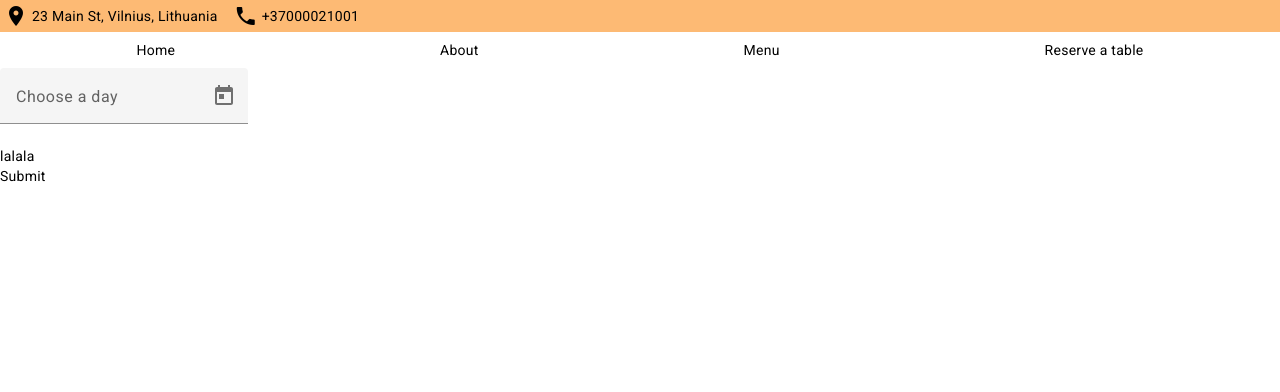
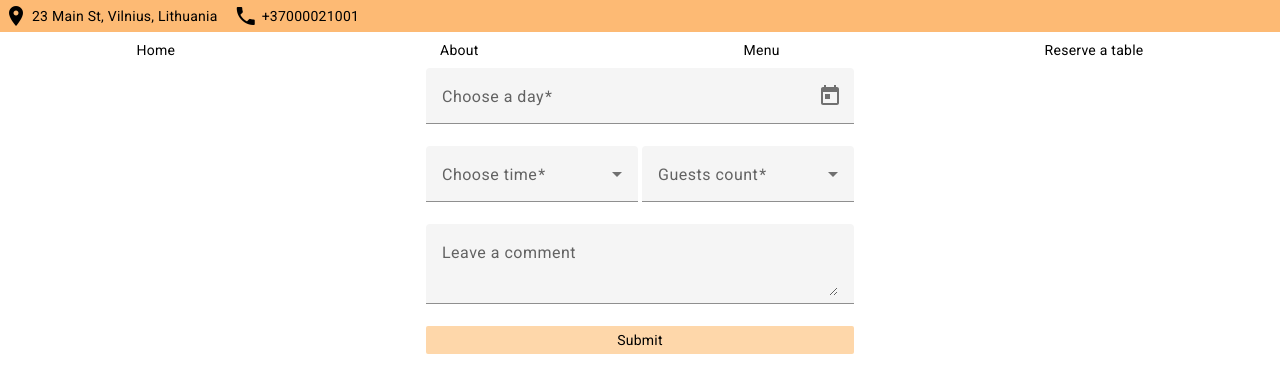
Before and after one commit to dambrauske/restaurant, an Angular app: page /reservation in a window 1280 px wide. Shown: the top 392 px of the page. Built offline with nearby package versions, Linux system fonts and the light colour scheme.

Commit message:
reservation form updated

```diff
--- a/src/app/views/reservation/reservation.component.html
+++ b/src/app/views/reservation/reservation.component.html
@@ -1,16 +1,53 @@
-<div>
-  <form>
+<div class="flex justify-center">
+  <form
+    (ngSubmit)="onSubmit()"
+    [formGroup]="reservationForm"
+    class="grid grid-cols-1"
+  >
     <mat-form-field>
       <mat-label>Choose a day</mat-label>
-      <input matInput [matDatepicker]="picker" [matDatepickerFilter]="dateFilter"/>
+      <input
+        matInput
+        [matDatepicker]="picker"
+        [matDatepickerFilter]="dateFilter"
+        (dateChange)="valueChanged($event)"
+        formControlName="date"
+      />
       <mat-datepicker-toggle
         matIconSuffix
         [for]="picker"
       ></mat-datepicker-toggle>
       <mat-datepicker #picker [touchUi]="true"></mat-datepicker>
     </mat-form-field>
-    <div>lalala</div>
 
-    <button>Submit</button>
+    <div class="flex gap-1">
+      <mat-form-field>
+        <mat-label>Choose time</mat-label>
+        <mat-select [(value)]="selectedTime" formControlName="time">
+          @for (time of times; track $index) {
+          <mat-option [value]="time">{{ time }}</mat-option>
+          }
+        </mat-select>
+      </mat-form-field>
+
+      <mat-form-field>
+        <mat-label>Guests count</mat-label>
+        <mat-select
+          [(value)]="selectedGuestCount"
+          formControlName="guestsCount"
+        >
+          @for (guestCount of guestsList; track $index) {
+          <mat-option [value]="guestCount">{{ guestCount }}</mat-option>
+          }
+        </mat-select>
+      </mat-form-field>
+    </div>
+
+    <mat-form-field>
+      <mat-label>Leave a comment</mat-label>
+      <textarea matInput formControlName="comment"></textarea>
+    </mat-form-field>
+
+    <button type="submit" [disabled]="!this.reservationForm.valid" class="bg-orange-200 p-1 rounded-sm">Submit</button>
   </form>
 </div>
--- a/src/app/views/reservation/reservation.component.ts
+++ b/src/app/views/reservation/reservation.component.ts
@@ -6,6 +6,7 @@ import { MatInputModule } from '@angular/material/input';
 import { MatFormFieldModule } from '@angular/material/form-field';
 import { provideNativeDateAdapter } from '@angular/material/core';
 import { MAT_DATE_LOCALE } from '@angular/material/core';
+import { MatSelectModule } from '@angular/material/select';
 
 @Component({
   selector: 'app-reservation',
@@ -15,6 +16,7 @@ import { MAT_DATE_LOCALE } from '@angular/material/core';
     MatFormFieldModule,
     MatInputModule,
     MatDatepickerModule,
+    MatSelectModule
   ],
   providers: [
     provideNativeDateAdapter(),
@@ -24,15 +26,59 @@ import { MAT_DATE_LOCALE } from '@angular/material/core';
   styleUrl: './reservation.component.css',
 })
 export class ReservationComponent {
+  selectedDay: Date | null = null;
+  times: string[] = [
+    '11:00',
+    '11:30',
+    '11:30',
+    '12:00',
+    '12:30',
+    '13:00',
+    '13:30',
+    '14:00',
+    '14:30',
+    '15:00',
+    '15:30',
+    '16:00',
+    '16:30',
+    '17:00',
+    '17:30',
+    '18:00',
+    '18:30',
+    '19:00',
+    '19:30',
+    '20:00',
+  ];
+  guestsList: string[] = ['1 guest', '2 guests', '3 guests', '4 guests', '5 guests', '6 guests']
+  selectedTime!: string;
+  selectedGuestCount!: string;
+
   constructor() {}
 
   dateFilter(d: Date | null): boolean {
     const today = new Date();
     today.setHours(0, 0, 0, 0);
-    const monthAhead = new Date()
-    monthAhead.setMonth(monthAhead.getMonth() + 1)
+    const monthAhead = new Date();
+    monthAhead.setMonth(monthAhead.getMonth() + 1);
     if (d === null) return true;
     if (d >= today && d <= monthAhead) return true;
     return false;
   }
+
+  valueChanged(event: any) {
+    this.selectedDay = event.value;
+    console.log(event);
+
+  }
+
+  reservationForm = new FormGroup({
+    date: new FormControl('', Validators.required),
+    time: new FormControl('', Validators.required),
+    guestsCount: new FormControl('', Validators.required),
+    comment: new FormControl('')
+  });
+
+  onSubmit() {
+    console.warn(this.reservationForm)
+  }
 }
```
